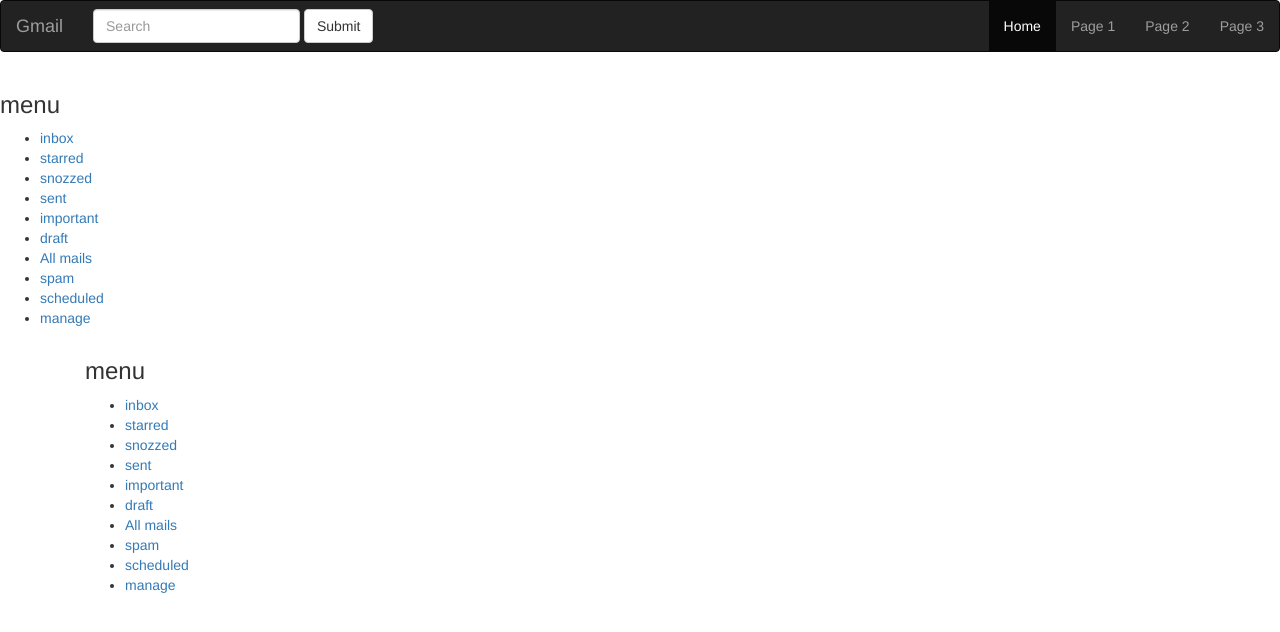
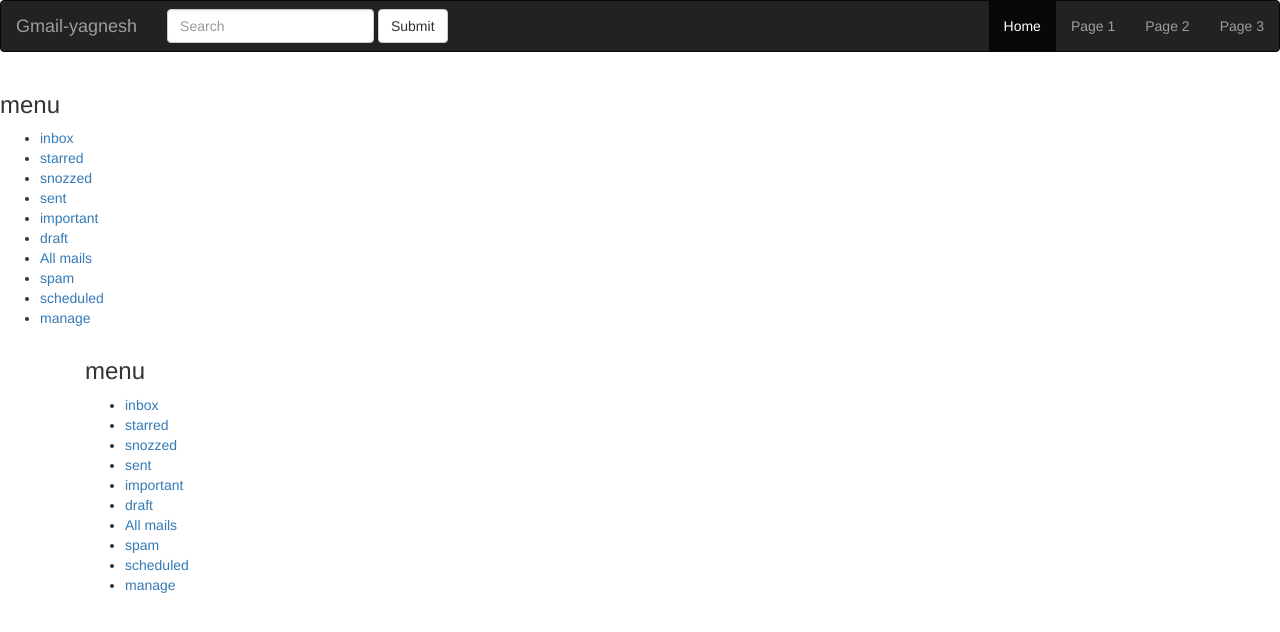
Before and after one commit to Yagnesh281003/sou, a plain HTML site: page youtube_email/email.html in a window 1280 px wide. Drawn offline with nearby package versions, Linux system fonts and the light colour scheme.

Commit message:
Update email.html

```diff
--- a/youtube_email/email.html
+++ b/youtube_email/email.html
@@ -17,7 +17,7 @@
     <nav class="navbar navbar-inverse">
         <div class="container-fluid">
           <div class="navbar-header">
-            <a class="navbar-brand" href="#">Gmail</a>
+            <a class="navbar-brand" href="#">Gmail-yagnesh</a>
           </div>
           <ul class="nav navbar-nav navbar-right">
             <li class="active"><a href="#">Home</a></li>
```
